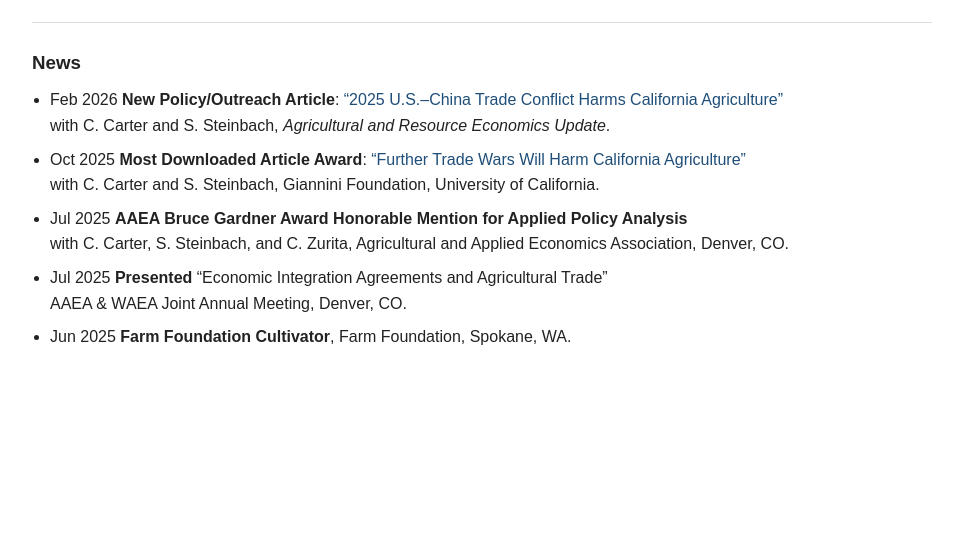
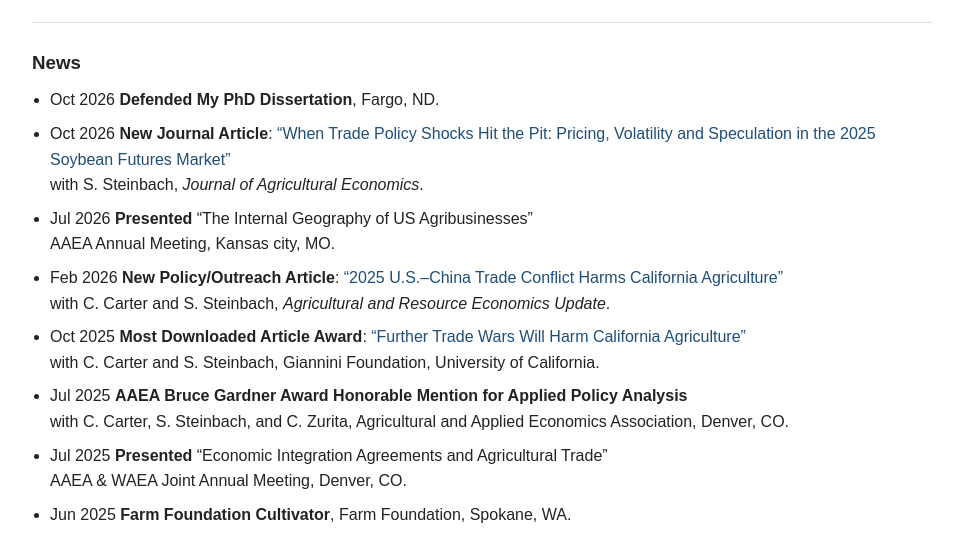
Before and after one commit to yasinyildirim4/yasinyildirim4.github.io, a plain HTML site: page index.html in a window 1280 px wide. Shown: the part 895-1438 px from the top of the page, without its empty margins (158-1121 px from the left). Before the commit the page ends 1261 px from the top, so only its background shows below. Drawn offline with Linux system fonts and the light colour scheme.

Commit message:
index.html

```diff
--- a/index.html
+++ b/index.html
@@ -165,6 +165,25 @@
 <ul style="padding-left: 18px; margin-top: 10px;">
 
     <li style="margin-bottom: 8px;">
+  Oct 2026 <b>Defended My PhD Dissertation</b>,
+  Fargo, ND.
+</li>
+
+        <li style="margin-bottom: 8px;">
+  Oct 2026 <b>New Journal Article</b>:
+  <a href="https://doi.org/10.1111/1477-9552.70091" target="_blank" style="text-decoration: none;">
+    “When Trade Policy Shocks Hit the Pit: Pricing, Volatility and Speculation in the 2025 Soybean Futures Market”
+  </a><br>
+  with S. Steinbach,
+  <i>Journal of Agricultural Economics</i>.
+</li>
+
+        <li style="margin-bottom: 8px;">
+  Jul 2026 <b>Presented</b> “The Internal Geography of US Agribusinesses” <br>
+  AAEA Annual Meeting, Kansas city, MO.
+</li>
+
+    <li style="margin-bottom: 8px;">
   Feb 2026 <b>New Policy/Outreach Article</b>:
   <a href="https://giannini.ucop.edu/publications/are-update/issues/2026/29/3/2025-us-china-trade-conflict-harms-california-agri/" target="_blank" style="text-decoration: none;">
     “2025 U.S.–China Trade Conflict Harms California Agriculture”
```
